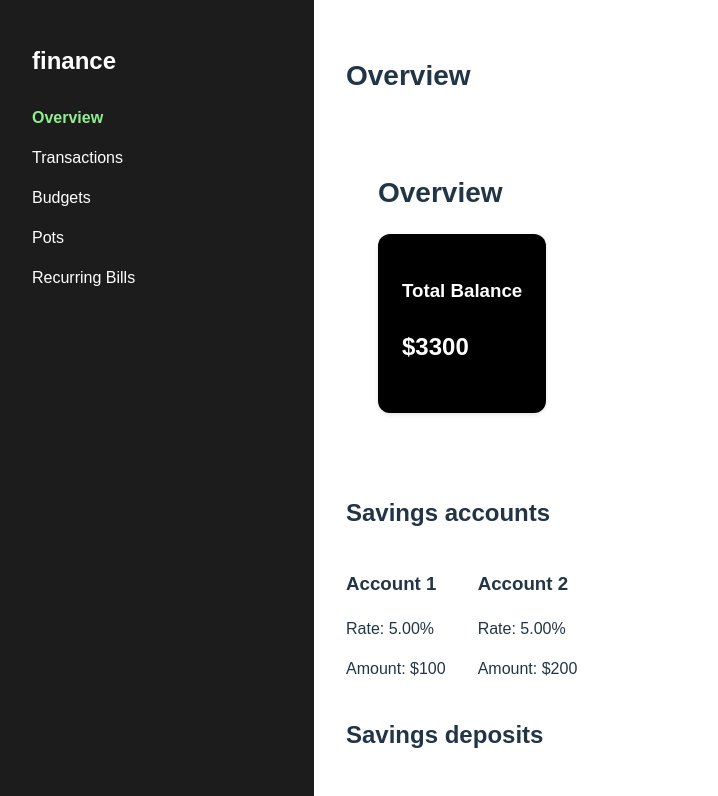
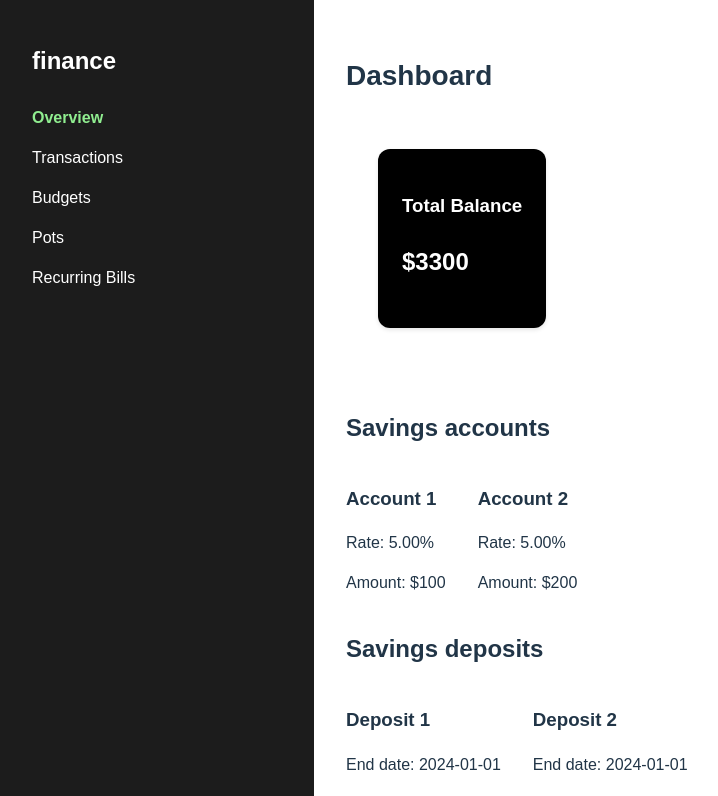
Before and after one commit to Lisowski555/Lisowski-savings-wallet, a React (Vite) app: page / in a window 1280 px wide. Shown: the top 796 px of the page, without its empty margins (0-718 px from the left). Built offline with nearby package versions, Linux system fonts and the light colour scheme.

Commit message:
add react query mocked wallet call

```diff
--- a/src/App.tsx
+++ b/src/App.tsx
@@ -1,14 +1,19 @@
 import './App.css'
 import Sidebar from "./components/Sidebar.tsx";
 import Dashboard from "./components/Dashboard.tsx";
+import {QueryClient, QueryClientProvider} from "@tanstack/react-query";
+
+const queryClient = new QueryClient();
 
 function App() {
+    // TODO - add grid layout - for later as it needs to work with mobiles dynamically
     return (
-        // TODO - add grid layout - for later as it needs to work with mobiles dynamically
-        <div className="app">
-            <Sidebar/>
-            <Dashboard/>
-        </div>
+        <QueryClientProvider client={queryClient}>
+            <div className="app">
+                <Sidebar/>
+                <Dashboard/>
+            </div>
+        </QueryClientProvider>
     );
 }
 
--- /dev/null
+++ b/src/api/wallet.ts
@@ -0,0 +1,23 @@
+import walletData from '../assets/wallet-mock.json'
+import type {Wallet} from "../types/Wallet.ts";
+
+let wallet = walletData as Wallet;
+
+export async function fetchWallet(): Promise<Wallet> {
+    await new Promise(resolve => setTimeout(resolve, 300));
+    return wallet;
+}
+
+export async function saveWallet(newWallet: Wallet): Promise<Wallet> {
+    console.log("Updating wallet!!!");
+    await new Promise(resolve => setTimeout(resolve, 500));
+    wallet = newWallet;
+    return wallet;
+}
+
+/*
+TODO: use special mocked API - https://jsonplaceholder.typicode.com/
+Use /users resource add new api/users.ts file with corresponding fetch function (or add it here)
+Create Component to display users (it can be rendered in Dashboard)
+PS. Don't render everything (only few fields)
+ */
--- /dev/null
+++ b/src/assets/wallet-mock.json
@@ -0,0 +1,10 @@
+{
+  "savingsAccounts": [
+    {"title": "Account 1", "rate": 0.05, "amount": 100},
+    {"title": "Account 2", "rate": 0.05, "amount": 200}
+  ],
+  "savingsDeposits": [
+    {"title": "Deposit 1", "endDate": "2024-01-01", "rate": 0.04, "amount": 1000},
+    {"title": "Deposit 2", "endDate": "2024-01-01", "rate": 0.045, "amount": 2000}
+  ]
+}
--- a/src/components/Dashboard.tsx
+++ b/src/components/Dashboard.tsx
@@ -2,23 +2,27 @@ import SavingsAccountsSection from "./SavingAccounts/SavingsAccountsSection.tsx"
 import SavingsDepositsSection from "./SavingsDeposits/SavingsDepositsSection.tsx";
 import TotalBalance from "./TotalBalance.tsx";
 import type {Wallet} from "../types/Wallet.ts";
+import {useQuery} from "@tanstack/react-query";
+import {fetchWallet} from "../api/wallet.ts";
+import SaveButton from "./SaveButton.tsx";
 
 function Dashboard() {
-    // TODO -> zaczytac go (wallet) korzystajc z React Query (npm install -s react-query (czy cos -to jednak teraz Tanstack query))
-    const wallet: Wallet = {
-        savingsAccounts: [
-            {title: "Account 1", rate: 0.05, amount: 100},
-            {title: "Account 2", rate: 0.05, amount: 200},
-        ],
-        savingsDeposits: [
-            {title: "Deposit 1", endDate: new Date(), rate: 0.04, amount: 1000},
-            {title: "Deposit 2", endDate: new Date(), rate: 0.045, amount: 2000},
-        ],
-    };
+    const { data, isLoading, isError } = useQuery<Wallet, Error>({
+        queryKey: ["wallet"],
+        queryFn: fetchWallet,
+        staleTime: 30_000,
+        refetchOnWindowFocus: false,
+    });
+
+    if (isLoading) return <div>Loading...</div>;
+    if (isError) return <div>Oh no! Something went wrong!</div>;
+    if (!data) return <div>No wallet found</div>;
+
+    const wallet = data;
 
     return (
         <div className="main">
-            <h2 style={{fontSize: '28px', marginBottom: '20px'}}>Overview</h2>
+            <h2 style={{fontSize: '28px', marginBottom: '20px'}}>Dashboard</h2>
             <TotalBalance amount={calculateTotalBalance(wallet)}/>
             {/* TODO - improve styling -> Sections and account / deposit components looks ugly (play with flex and CSS to */}
             {/*make it look beautiful*/}
@@ -26,6 +30,7 @@ function Dashboard() {
             {/* or https://lineicons.com/ */}
             <SavingsAccountsSection accounts={wallet.savingsAccounts}/>
             <SavingsDepositsSection deposits={wallet.savingsDeposits}/>
+            <SaveButton />
         </div>
     );
 }
--- /dev/null
+++ b/src/components/SaveButton.tsx
@@ -0,0 +1,29 @@
+import type {Wallet} from "../types/Wallet.ts";
+import {useMutation, useQueryClient} from "@tanstack/react-query";
+import {saveWallet} from "../api/wallet.ts";
+import * as React from "react";
+
+export default function SaveButton() {
+    const queryClient = useQueryClient();
+
+    // THIS IS IMPORTANT!!!!!!!!!!!!!!
+    // TODO -> add forms / components / modals to update wallet for example add new savingsAccount / edit existing one
+    const mutation = useMutation({
+        mutationFn: saveWallet,
+        onSuccess: (newWallet: Wallet) => {
+            queryClient.setQueryData<Wallet>(['wallet'], newWallet);
+        }
+    });
+
+    const handleClick = (e: React.MouseEvent) => {
+        e.preventDefault();
+        mutation.mutate({
+            savingsAccounts: [{title: "new one!", rate: 0,amount: 0}],
+            savingsDeposits: [],
+        });
+    }
+
+    return (
+        <button onClick={handleClick}>Save</button>
+    )
+}
--- a/src/components/SavingsDeposits/SavingsDeposit.tsx
+++ b/src/components/SavingsDeposits/SavingsDeposit.tsx
@@ -2,7 +2,7 @@ import {toPercents} from "../../utils/formatters.ts";
 
 export interface SavingsDepositProps {
     title: string,
-    endDate: Date,
+    endDate: string,
     rate: number,
     amount: number,
 }
@@ -11,7 +11,7 @@ export default function SavingsDeposit({title, endDate, rate, amount}: SavingsDe
     return (
         <div>
             <h3>{title}</h3>
-            <p>End date: {endDate.toLocaleDateString()}</p>
+            <p>End date: {endDate}</p>
             <p>Rate: {toPercents(rate)}</p>
             <p>Amount: ${amount}</p>
         </div>
--- a/src/components/TotalBalance.tsx
+++ b/src/components/TotalBalance.tsx
@@ -5,7 +5,6 @@ interface Props {
 export default function TotalBalance({amount}: Props) {
     return (
         <div className="main">
-            <h2 style={{ fontSize: '28px', marginBottom: '20px' }}>Overview</h2>
             <div style={{ display: 'flex', gap: '20px', marginBottom: '30px' }}>
                 <div className="card" style={{ backgroundColor: 'black', color: 'white' }}>
                     <h3>Total Balance</h3>
--- a/src/types/Wallet.ts
+++ b/src/types/Wallet.ts
@@ -11,7 +11,7 @@ export interface SavingsAccount {
 
 export interface SavingsDeposit {
     title: string,
-    endDate: Date,
+    endDate: string,
     rate: number,
     amount: number,
 }
```
